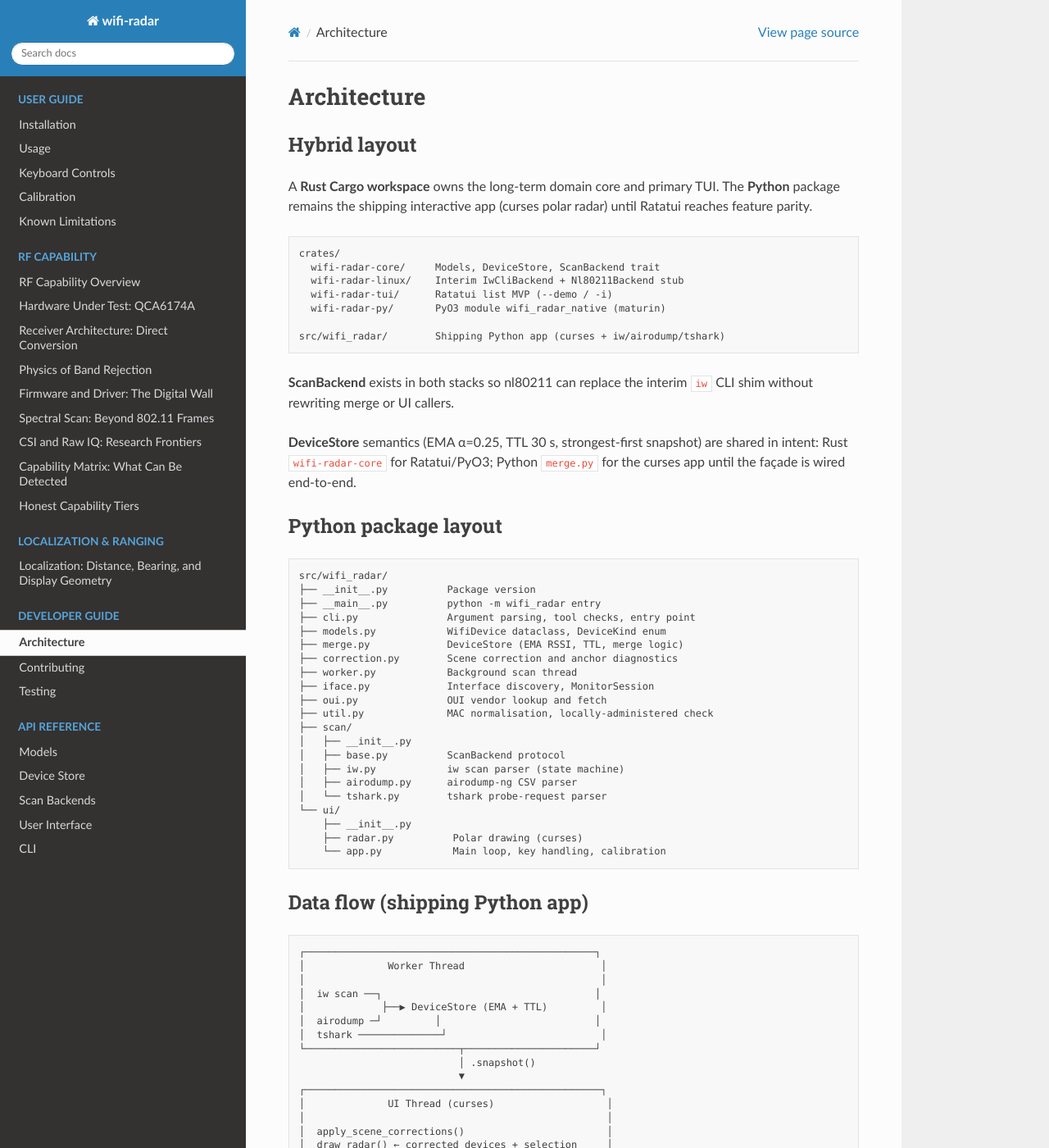
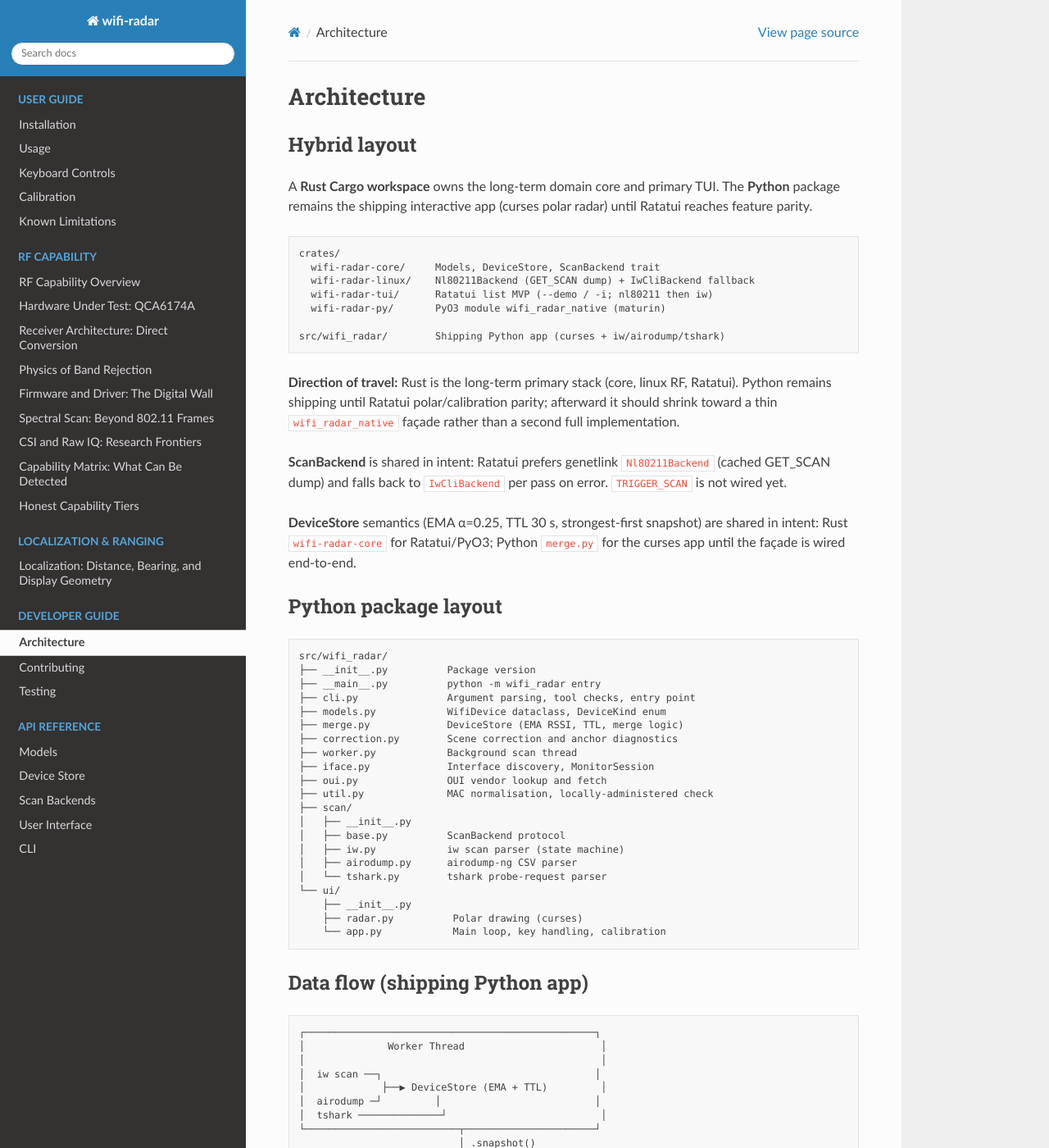
Before and after one commit to mkhellat/wifi-radar, a Sphinx documentation site: the page built from docs/dev/architecture.rst, in a window 1280 px wide and 1400 px high. Shown: the whole window at 82% size. Built offline with Sphinx 7.4.7 and the Read the Docs theme 3.1.0, drawn with Linux system fonts in a browser that asks for light colours; some of the changed text lies outside the part shown.

Commit message:
docs: describe nl80211-first Rust scan path in architecture
Sphinx architecture still labelled wifi-radar-linux as an nl80211 stub
and showed only IwCliBackend in the Rust MVP data-flow, which is wrong
after GET_SCAN dump and TUI prefer/fallback landed.

Update the hybrid tree, state Rust-primary / Python-thin direction of
travel, and sketch nl80211 then iw-cli into the Ratatui data-flow.

Verified with sphinx-build -W -b html.

```diff
--- a/docs/dev/architecture.rst
+++ b/docs/dev/architecture.rst
@@ -12,14 +12,20 @@
 
    crates/
      wifi-radar-core/     Models, DeviceStore, ScanBackend trait
-     wifi-radar-linux/    Interim IwCliBackend + Nl80211Backend stub
-     wifi-radar-tui/      Ratatui list MVP (--demo / -i)
+     wifi-radar-linux/    Nl80211Backend (GET_SCAN dump) + IwCliBackend fallback
+     wifi-radar-tui/      Ratatui list MVP (--demo / -i; nl80211 then iw)
      wifi-radar-py/       PyO3 module wifi_radar_native (maturin)
 
    src/wifi_radar/        Shipping Python app (curses + iw/airodump/tshark)
 
-**ScanBackend** exists in both stacks so nl80211 can replace the interim
-``iw`` CLI shim without rewriting merge or UI callers.
+**Direction of travel:** Rust is the long-term primary stack (core, linux
+RF, Ratatui). Python remains shipping until Ratatui polar/calibration
+parity; afterward it should shrink toward a thin ``wifi_radar_native``
+façade rather than a second full implementation.
+
+**ScanBackend** is shared in intent: Ratatui prefers genetlink
+``Nl80211Backend`` (cached GET_SCAN dump) and falls back to
+``IwCliBackend`` per pass on error. ``TRIGGER_SCAN`` is not wired yet.
 
 **DeviceStore** semantics (EMA α=0.25, TTL 30 s, strongest-first snapshot)
 are shared in intent: Rust ``wifi-radar-core`` for Ratatui/PyO3; Python
@@ -80,12 +86,13 @@
 
 .. code-block:: text
 
-   IwCliBackend / demo ──▶ DeviceStore (core) ──▶ snapshot()
-                                                    │
-                    ┌───────────────────────────────┼───────────────┐
-                    ▼                               ▼               ▼
-             wifi-radar-tui                  wifi_radar_native
-             (Ratatui list)                  (PyO3 dict rows)
+   demo ──────────────────────────────┐
+   Nl80211Backend (GET_SCAN dump) ────┼──▶ DeviceStore (core) ──▶ snapshot()
+   IwCliBackend (fallback on error) ──┘              │
+                    ┌────────────────────────────────┼───────────────┐
+                    ▼                                ▼               ▼
+             wifi-radar-tui                   wifi_radar_native
+             (Ratatui list)                   (PyO3 dict rows)
 
 Key design decisions
 --------------------
```
